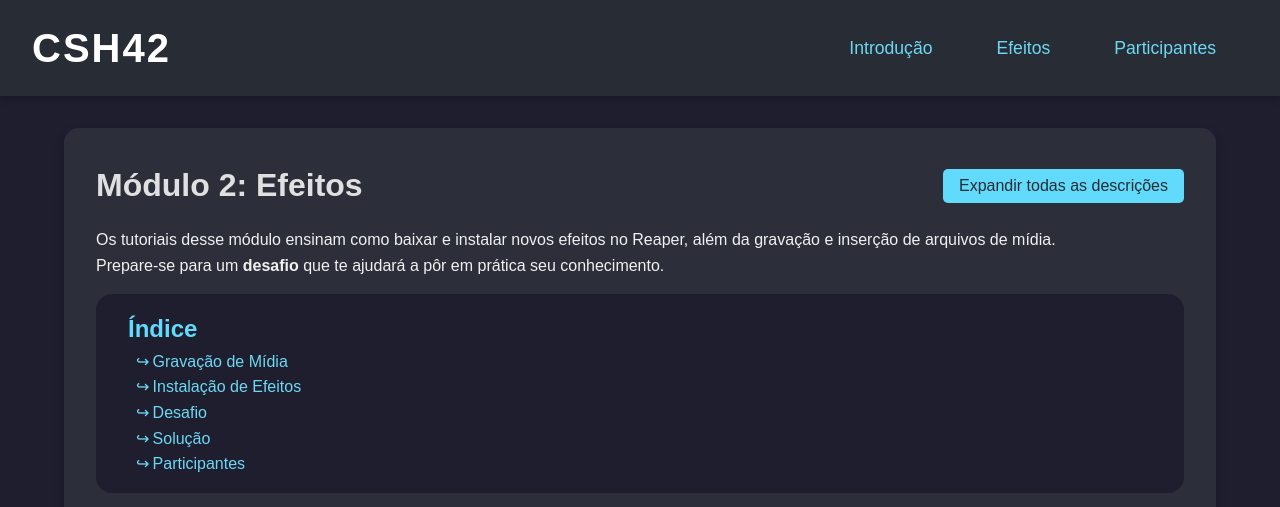
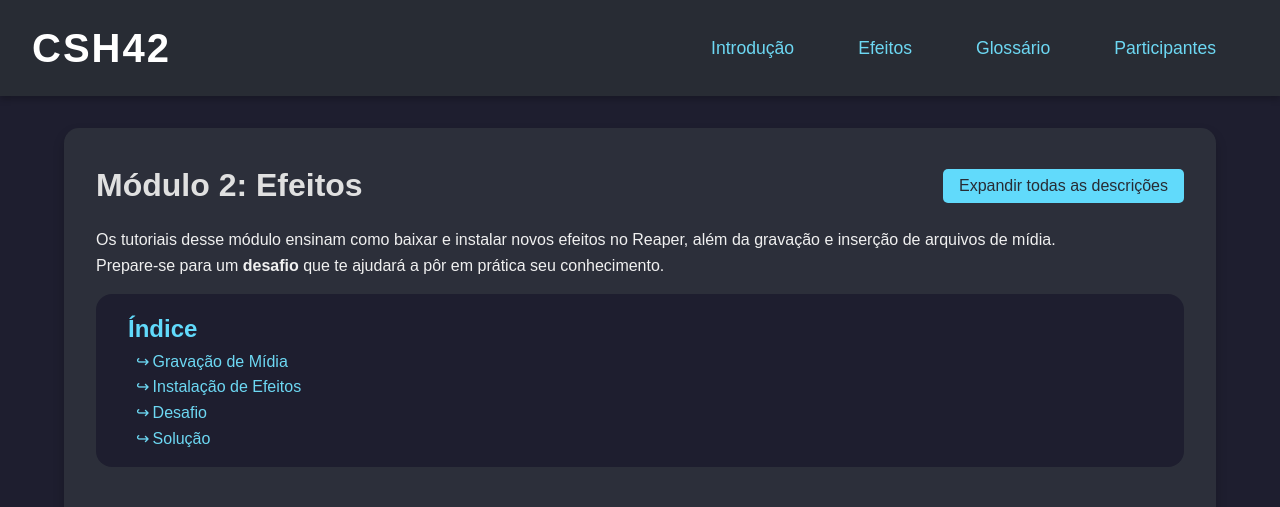
Before and after one commit to edisonoda/sinfonia-para-todos, a plain HTML site: page efeitos.html in a window 1280 px wide. Shown: the top 507 px of the page. Drawn offline with Linux system fonts and the light colour scheme.

Commit message:
fixed glossary and participants links

```diff
--- a/efeitos.html
+++ b/efeitos.html
@@ -16,7 +16,7 @@
       <nav id="menu" aria-label="Menu Principal">
         <a href="index.html">Introdução</a>
         <a href="efeitos.html">Efeitos</a>
-        <!-- <a href="glossary.html">Glossário</a> -->
+        <a href="glossary.html">Glossário</a>
         <a href="#participantes">Participantes</a>
         <!-- <a href="#feedback">Feedback</a> -->
       </nav>
@@ -45,7 +45,6 @@
           <a href="#video2">Instalação de Efeitos</a>
           <a href="#desafio">Desafio</a>
           <a href="#videoSolucao">Solução</a>
-          <a href="#participantes">Participantes</a>
         </nav>
       </section>
 
```
Also changed, not shown: glossary.html (+1 -1 lines), index.html (+1 -1 lines).
